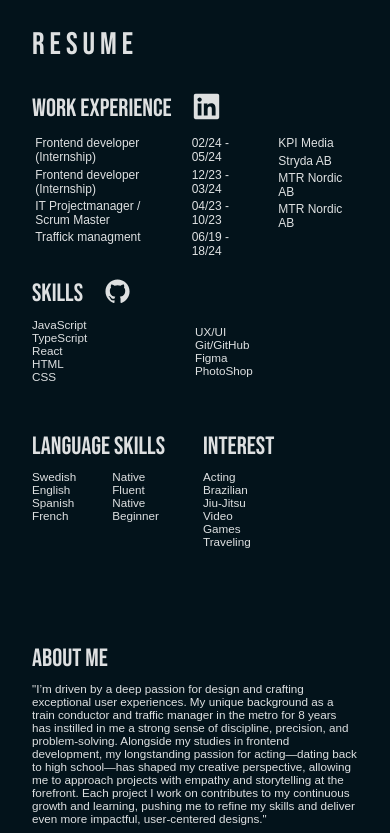
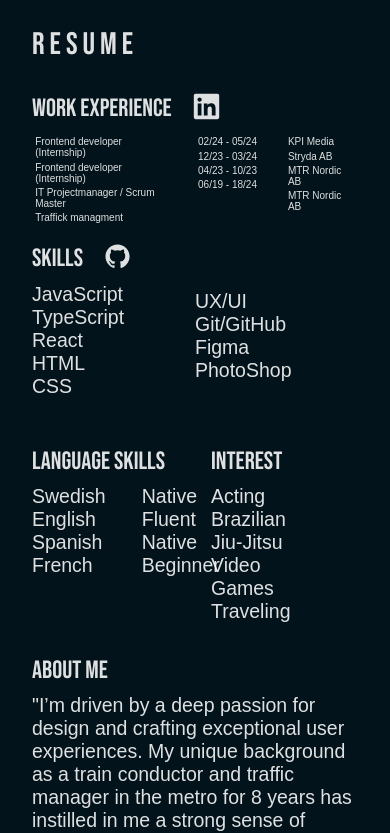
Before and after one commit to DanielNevadoK/Portfolio2.1, a React (Vite) app in the folder Portfolio2.1/: page / in a window 390 px wide. Shown: the part 1760-2593 px from the top of the page. Built offline with nearby package versions, Linux system fonts and the light colour scheme; a web font is replaced by a local one.

Commit message:
Text touch up

```diff
--- a/Portfolio2.1/src/App.css
+++ b/Portfolio2.1/src/App.css
@@ -801,7 +801,7 @@ a {
   .experience-container p,
   .skills-container p,
   .cv-container p {
-    font-size: 3vw;
+    font-size: 5vw;
     letter-spacing: 0px;
   }
   .resume-bottom-wrapper {
@@ -941,7 +941,7 @@ a {
     right: 33%;
   }
   .experience-container p{
-    font-size: 12px;
+    font-size: 10px;
   }
   .work_title{
     width: 45%;
```
